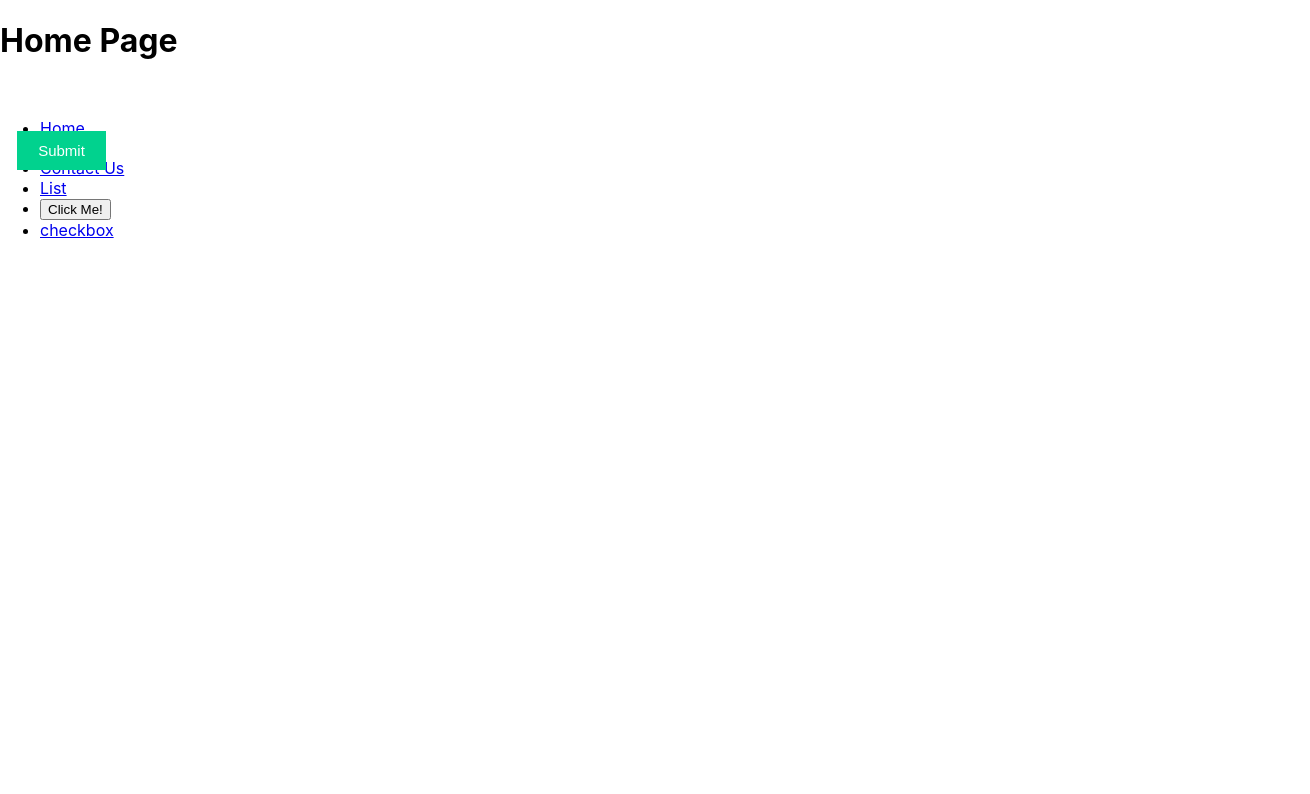
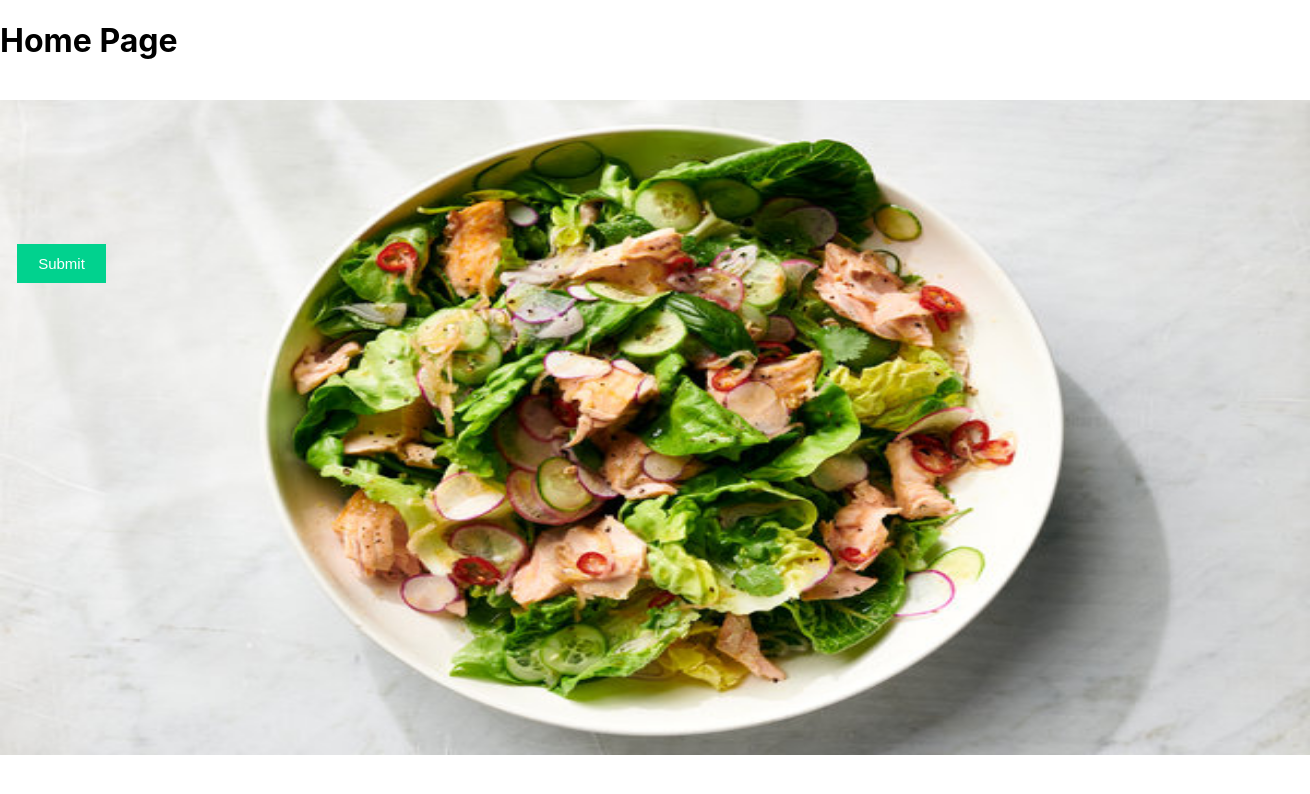
Before and after one commit to jyumohfour/meal-prep-app, a React (Create React App) app: page / in a window 1280 px wide. Shown: the top 794 px of the page, 1310 px wide, since content can reach past the window. Built offline with nearby package versions, Linux system fonts and the light colour scheme.

Commit message:
added front page image, need to place position of img to "relative" to text "absolute"

```diff
--- a/src/elements/Home.jsx
+++ b/src/elements/Home.jsx
@@ -3,9 +3,8 @@ import "./styles.css";
 // importing Link from react-router-dom to navigate to
 // different end points.
 import { Link } from "react-router-dom";
+import salad from "./images/salad.jpeg";
 //import "./styles.css";
-
-
 
 
 const Home = () => {
@@ -42,11 +41,16 @@ return (
 				<Link to="/checkbox">checkbox</Link>
 			</li>
 		</ul>
+		{/* salad image*/}
+		<div>
+			<img alt="salad" className="homeImg" src={salad} />
+		</div>
 		<Link to ="/about">
 		<div className="button-container">
           <input type="submit" />
         </div>
 		</Link>
+
 	</div>
 
 
--- a/src/elements/styles.css
+++ b/src/elements/styles.css
@@ -30,6 +30,18 @@ input[type="submit"]:hover {
     background: #6cf0c2;
 }
 
+/* salad image */
+.homeImg {
+    position: absolute;
+    width: 1310px;
+    height: 655px;
+    left: 0px;
+    top: 100px;
+
+    background: url('./images/salad.jpeg');
+}
+
+/* Submit button */
 .button-container {
     display: flex;
     flex-direction: row;
@@ -40,8 +52,8 @@ input[type="submit"]:hover {
     position: absolute;
     width: 27px;
     height: 10px;
-    left: 24px;
-    top: 87px;
+    left: 24px; /* affects x position*/
+    top: 200px; /* affects y position */
 }
 
 .login-form {
```
Also changed, not shown: src/elements/images/salad.jpeg (added).
